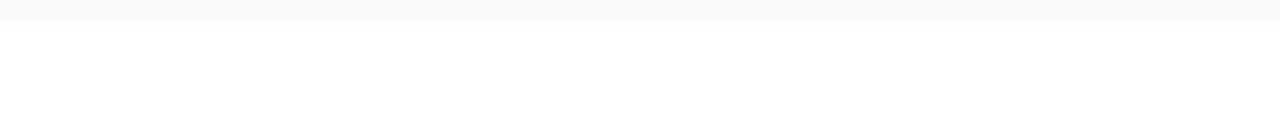
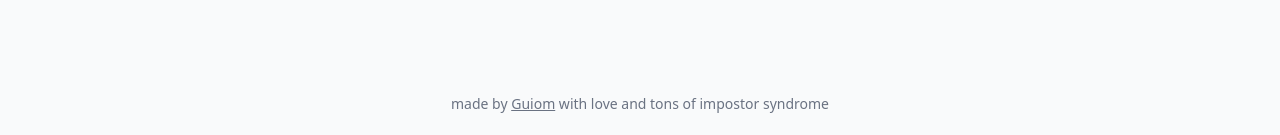
Before and after one commit to Fenicio/vibecode-homepage, a Next.js app: page / in a window 1280 px wide. Shown: the part 3691-3826 px from the top of the page. Before the commit the page ends 3713 px from the top, so only its background shows below. Built offline with nearby package versions, Linux system fonts and the light colour scheme; no server answers; the database is empty.

Commit message:
Create initial homepage layout with marketing sections and responsive grid

```diff
--- a/app/page.tsx
+++ b/app/page.tsx
@@ -26,6 +26,9 @@ export default function Home() {
           <SuccessStories />
         </div>
       </main>
+    <footer className="w-full py-6 text-center text-sm text-gray-500 dark:text-gray-400 mt-12">
+      made by <a href="https://www.guiom.dev" target="_blank" rel="noopener noreferrer" className="underline hover:text-blue-600 dark:hover:text-blue-400">Guiom</a> with love and tons of impostor syndrome
+    </footer>
     </div>
   );
 }
```
